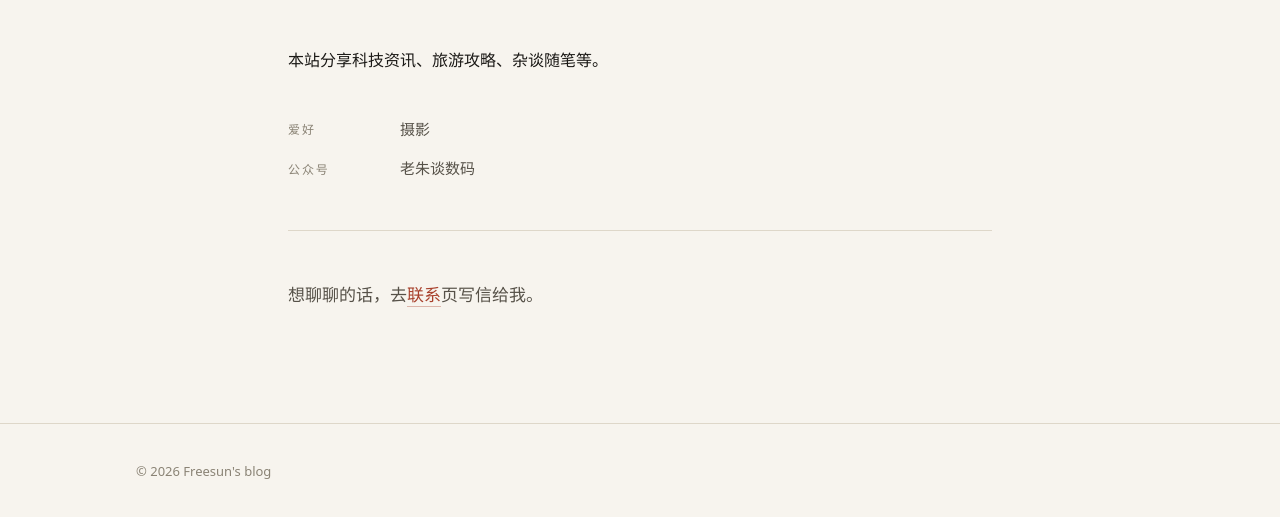
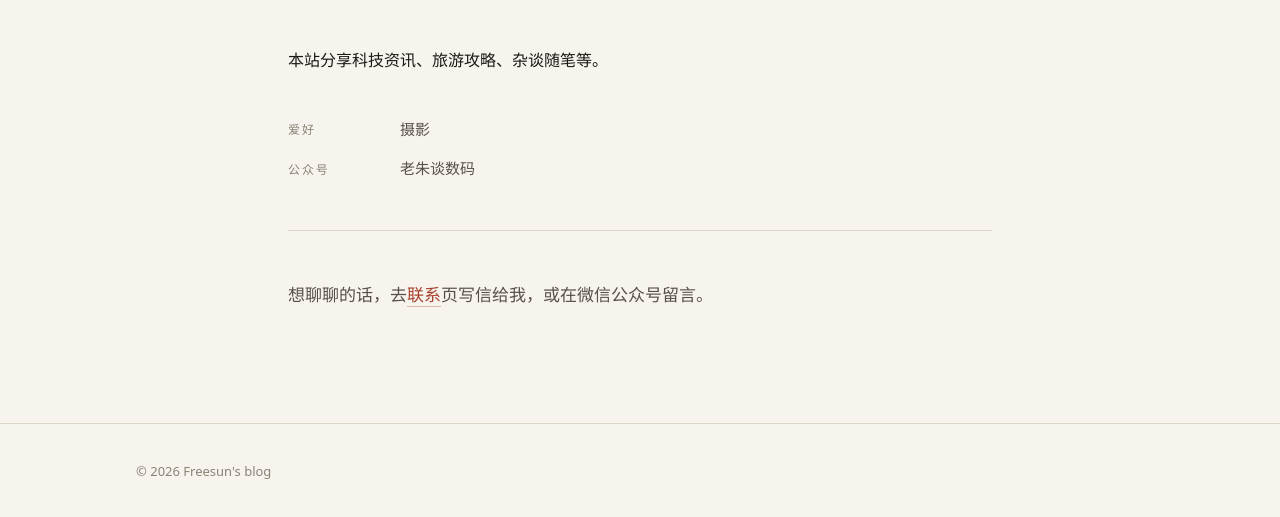
Before and after one commit to Freesun-jpg/freesun-jpg.github.io, a plain HTML site: page about.html in a window 1280 px wide. Shown: the part 433-950 px from the top of the page. Drawn offline with Linux system fonts and the light colour scheme.

Commit message:
关于页补充微信公众号留言的联系方式

```diff
--- a/about.html
+++ b/about.html
@@ -67,7 +67,7 @@
 
       <hr class="rule">
 
-      <p class="page-intro">想聊聊的话，去<a href="contact.html">联系</a>页写信给我。</p>
+      <p class="page-intro">想聊聊的话，去<a href="contact.html">联系</a>页写信给我，或在微信公众号留言。</p>
     </article>
   </main>
 
```
